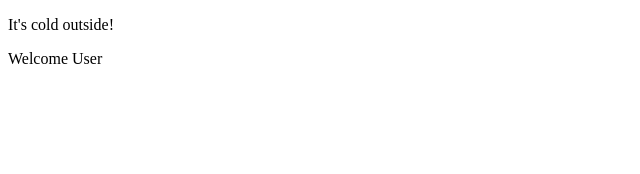
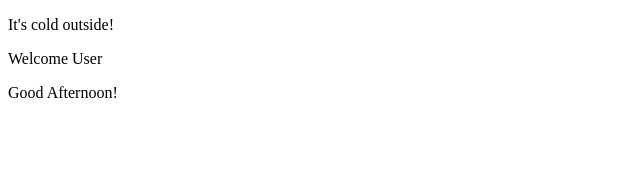
Before and after one commit to ifham21/react-demos, a React (Vite) app: page / in a window 1280 px wide. Shown: the top 174 px of the page, without its empty margins (0-640 px from the left). Built offline with nearby package versions, Linux system fonts and the light colour scheme.

Commit message:
Challenge 06 - portion 03 sending Text props and conditional rendering for the text props

```diff
--- a/src/App.jsx
+++ b/src/App.jsx
@@ -12,6 +12,7 @@ import Product from './components/Challenge05/Product'
 import Card from './components/Challenge05/Card'
 import Weather from './components/Challenge06/Weather'
 import UserStatus from './components/Challenge06/UserStatus'
+import Greetings from './components/Challenge06/Greetings'
 
 //function will start as function App(){ return (<h1>Hi</h1>) }
 //Arrow function as below
@@ -48,8 +49,12 @@ const App = () => {
       </Card> */}
 
       {/* Challenge 06 - Conditional Rendering */}
+      {/* Numerincal props and condition for it */}
       <Weather temperature={1} />
+      {/* Boolean props and conditions for it */}
       <UserStatus loggedIn = {true} isAdmin = {false} />
+      {/* Text props and coditions */}
+      <Greetings timeOfDay={"afternoon"} />
 
     </>
   )
--- /dev/null
+++ b/src/components/Challenge06/Greetings.jsx
@@ -0,0 +1,15 @@
+import React from 'react'
+
+const Greetings = ({timeOfDay}) => {
+
+  const morning = "Good Morning!";
+  const afternoon = "Good Afternoon!";
+
+  return (
+    <div>
+      {timeOfDay == "morning"? morning : afternoon}
+    </div>
+  )
+}
+
+export default Greetings
```
